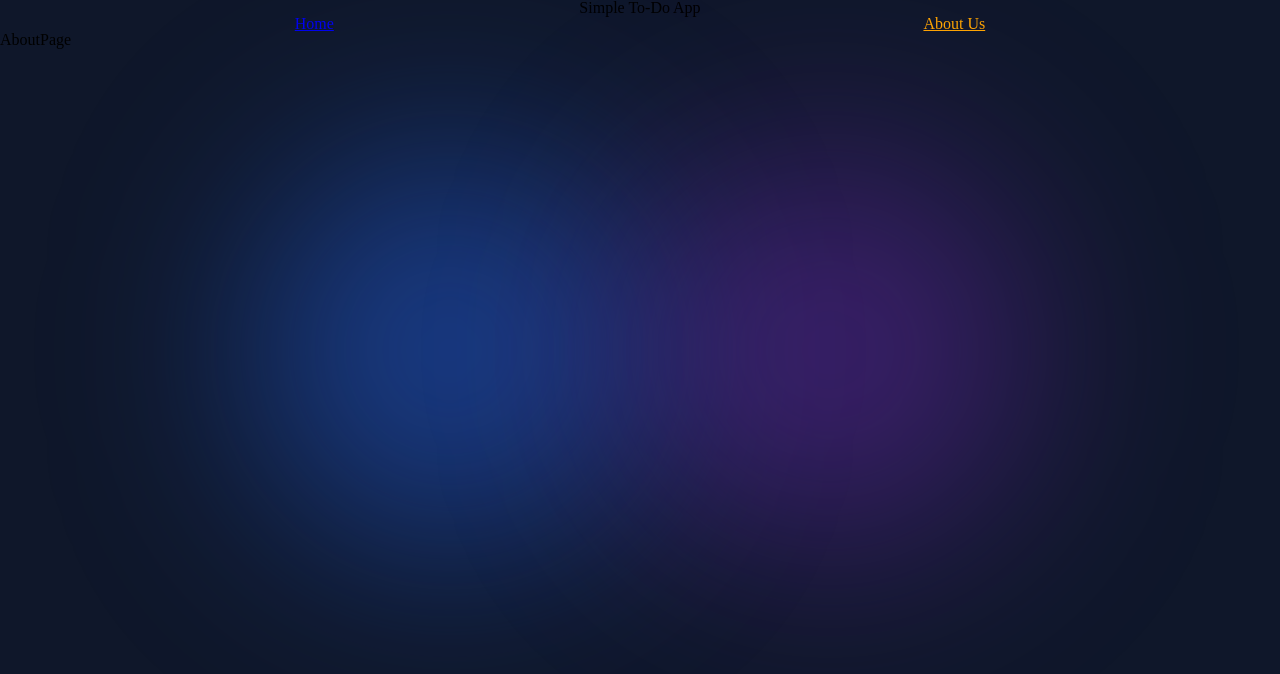
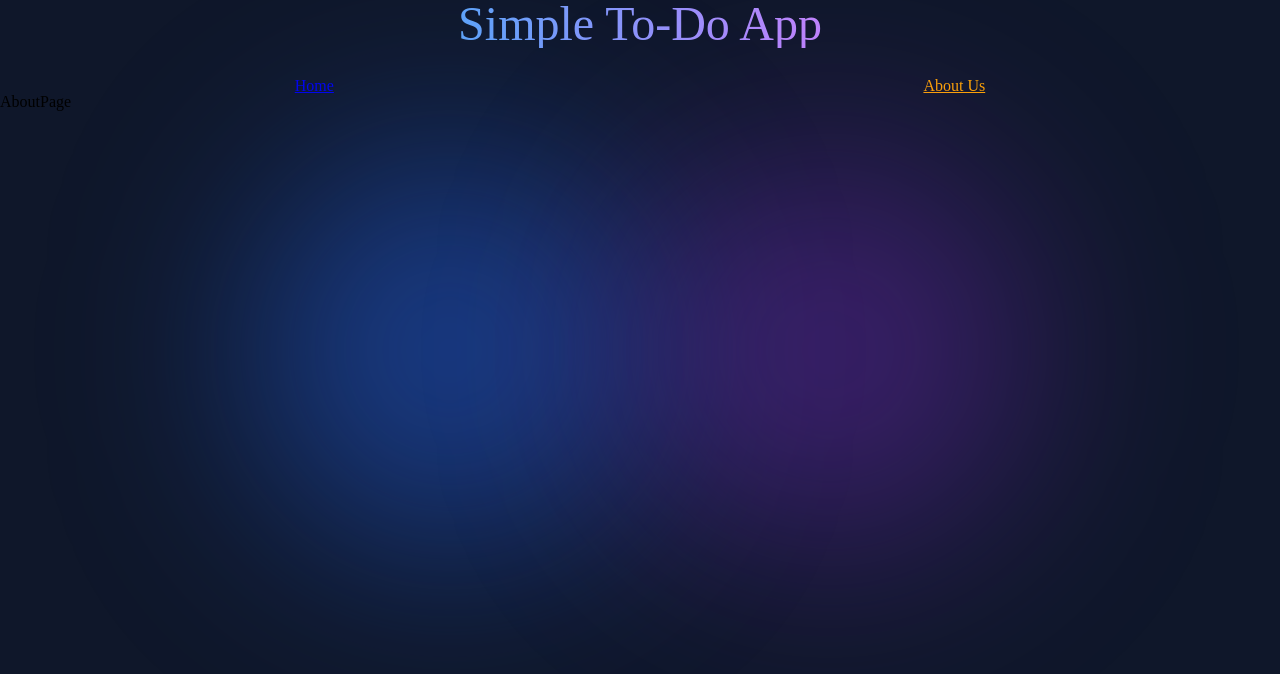
Before and after one commit to BKabachenko/react-todo-app, a React (Vite) app: page /about in a window 1280 px wide. Shown: the top 674 px of the page. Built offline with nearby package versions, Linux system fonts and the light colour scheme.

Commit message:
style: impove header style add gradient

```diff
--- a/src/layout/Header/Header.module.scss
+++ b/src/layout/Header/Header.module.scss
@@ -2,4 +2,11 @@
   width: 100%;
   display: flex;
   justify-content: center;
+  margin-bottom: 30px;
+  h1 {
+    font-size: 48px;
+    color: transparent;
+    background-image: linear-gradient(to right, #60A5FA, #C084FC);
+    background-clip: text;
+  }
 }
```
